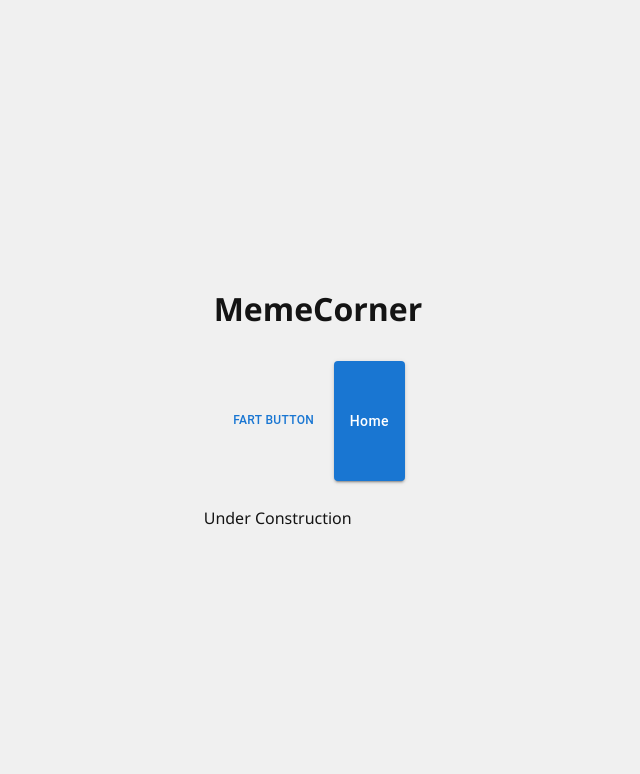
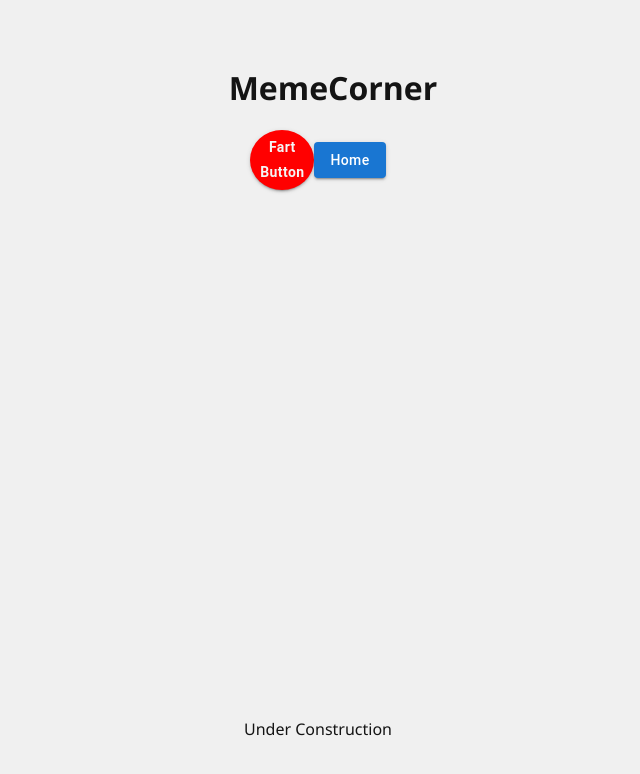
Before and after one commit to mgiannopoulos24/DIT-Webex-Links, a React (Create React App) app: page /MemeCorner in a window 1280 px wide. Shown: the top 774 px of the page, without its empty margins (322-962 px from the left). Built offline with nearby package versions, Linux system fonts and the light colour scheme.

Commit message:
Small fix on meme Corner

```diff
--- a/src/FartButton/FartButton.css
+++ b/src/FartButton/FartButton.css
@@ -1,41 +1,10 @@
-.arcade-button {
-    position: relative;
-    cursor: pointer;
-    width: 120px;
-    height: 120px;
-    font-size: 30px;
-    border-radius: 60px;
-    padding: 20px;
-    border: 1px solid magenta; /* Placeholder for $magentoso */
-    background-color: magenta; /* Placeholder for $magentoso */
-    background-image: radial-gradient(circle closest-side at center, magenta 15px, lighten(magenta, 6%) 30px, lighten(magenta, 6%) 40px, darken(magenta, 1%) 65px);
-    background-position: center center;
-    background-repeat: no-repeat;
-    box-shadow: rgba(0, 0, 0, 0.8) 0 0 10px 5px, rgba(255, 255, 255, 0.7) 0 3px 3px inset, darken(magenta, 40%) 0 8px 10px inset, rgba(0, 0, 0, 0.3) 0 20px 10px inset, rgba(255, 255, 255, 0.5) 0 -2px 3px inset, darken(magenta, 30%) 0 -7px 20px inset;
-  }
-
-  .arcade-button:hover {
-    background-image: radial-gradient(circle closest-side at center, lighten(magenta, 5%), lighten(magenta, 10%) 30px, lighten(magenta, 10%) 40px, lighten(magenta, 5%) 65px);
-    box-shadow: rgba(0, 0, 0, 0.8) 0 0 10px 5px, rgba(255, 255, 255, 0.9) 0 3px 3px inset, darken(magenta, 30%) 0 8px 10px inset, rgba(0, 0, 0, 0.3) 0 20px 10px inset, rgba(255, 255, 255, 0.5) 0 -2px 3px inset, darken(magenta, 30%) 0 -7px 20px inset;
-  }
-
-  .arcade-button:active {
-    border-color: darken(magenta, 90%);
-    background-image: radial-gradient(circle closest-side at center, magenta 15px, darken(magenta, 15%) 30px, darken(magenta, 15%) 40px, darken(magenta, 25%) 65px);
-    box-shadow: rgba(0, 0, 0, 0.8) 0 0 10px 5px, rgba(0, 0, 0, 0.8) 0 3px 3px inset, darken(magenta, 30%) 0 8px 10px inset, rgba(0, 0, 0, 0.3) 0 20px 10px inset, rgba(255, 255, 255, 0.3) 0 -2px 3px inset, darken(magenta, 30%) 0 -7px 20px inset;
-  }
-
-  .arcade-button:before {
-    display: block;
-    content: '';
-    position: absolute;
-    z-index: -2;
-    top: -20px;
-    left: -21px;
-    padding: 20px;
-    background: darken(magenta, 10%);
-    width: 120px;
-    height: 120px;
-    border-radius: 80px;
-    box-shadow: darken(magenta, 20%) 0 4px 5px inset, rgba(255, 255, 255, 0.5) 0 12px 5px inset, darken(magenta, 30%) 0 -12px 5px inset, rgba(0, 0, 0, 0.8) 0 4px 8px;
-  }
+.fart-button{
+  font-size: 14px !important;
+  color:whitesmoke !important;
+  background-color: red !important;
+  text-transform: none !important;
+  border-radius: 100% !important;
+  width: 60px;
+  height: 60px;
+  font-weight: bold !important;
+}
--- a/src/FartButton/FartButton.jsx
+++ b/src/FartButton/FartButton.jsx
@@ -5,7 +5,7 @@ import { Button } from '@mui/material';
 
 const FartButton = () => {
     return (
-            <Button style={{fontSize:12}}className="arcade-button" onClick={playFartSound}>Fart Button</Button>
+        <Button variant="contained" className="fart-button" onClick={playFartSound}>Fart<br/>Button</Button>
     );
 }
 
--- a/src/MemeCorner/MemeCorner.css
+++ b/src/MemeCorner/MemeCorner.css
@@ -1,15 +1,25 @@
-.MemeCorner {
+.MemeCorner-header {
     display: flex;
-    flex-direction: column;
-    align-items: flex-start;
+    justify-content: flex-start;
     width: 100%;
-    height: 100%;
-    padding: 10px;
+    padding-left: 30px;
+    box-sizing: border-box;
 }
 
-.button-row {
+
+.MemeCorner-content {
     display: flex;
-    flex-direction: row;
-    justify-content: flex-start;
-    margin-top: 10px;
+    justify-content: center;
+    align-items: center;
+    width: 100%;
+    box-sizing: border-box;
+    padding-bottom: 64vh;
 }
+
+.MemeCorner-footer {
+    display: flex;
+    justify-content: center;
+    width: 100%;
+    box-sizing: border-box;
+
+}
--- a/src/MemeCorner/MemeCorner.jsx
+++ b/src/MemeCorner/MemeCorner.jsx
@@ -1,21 +1,26 @@
 import React from 'react';
-import './MemeCorner.css';
 import FartButton from '../FartButton/FartButton';
 import Button from '@mui/material/Button';
+import './MemeCorner.css';
 
 const MemeCorner = () => {
   return (
     <>
     <div className="MemeCorner">
-      <h1>MemeCorner</h1>
-      <div className="button-row">
+      <header className="MemeCorner-header">
+        <h1>MemeCorner</h1>
+      </header>
+      <div className="MemeCorner-content">
+
         <FartButton />
         <Button variant='contained' sx={{textTransform:'none'}} onClick={() => window.location.href = '/'}>Home</Button>
+
       </div>
+      <footer className='MemeCorner-footer'>
+        <p>Under Construction</p>
+      </footer>
     </div>
-    <div className='description'>
-        <p>Under Construction</p>
-    </div>
+
     </>
   );
 }
```
